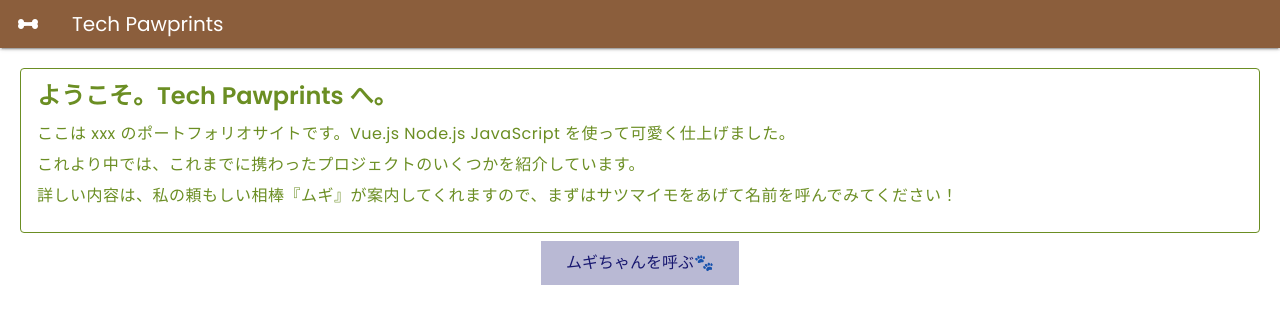
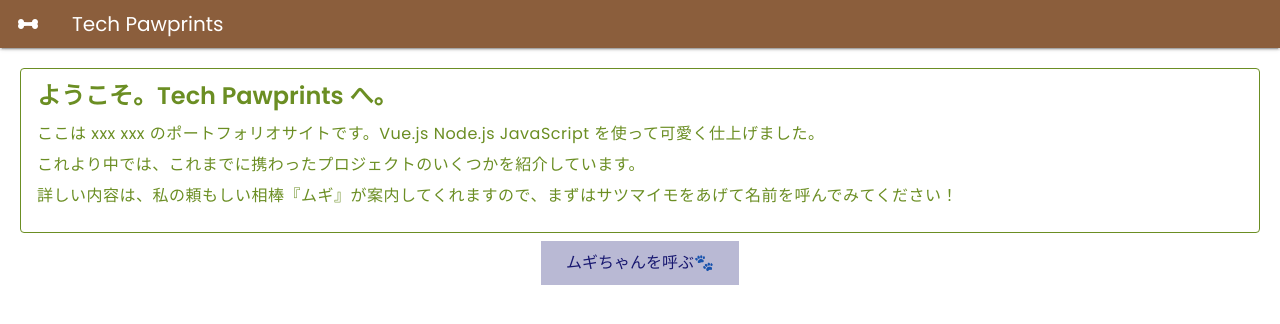
Before and after one commit to ameiro-lab/micro-service, a Vue app in the folder web/: page /welcome in a window 1280 px wide. Shown: the top 324 px of the page. Built offline with nearby package versions, Linux system fonts and the light colour scheme.

Commit message:
フロントエンド調整

```diff
--- a/web/src/locales/ja.js
+++ b/web/src/locales/ja.js
@@ -7,7 +7,7 @@ export default {
   // welcome
   'welcome.title' : 'ようこそ。Tech Pawprints へ。',
   'welcome.text' :
-    'ここは {me} のポートフォリオサイトです。Vue.js Node.js JavaScript を使って可愛く仕上げました。\n\
+    'ここは xxx xxx のポートフォリオサイトです。Vue.js Node.js JavaScript を使って可愛く仕上げました。\n\
     これより中では、これまでに携わったプロジェクトのいくつかを紹介しています。\n\
     詳しい内容は、私の頼もしい相棒『ムギ』が案内してくれますので、まずはサツマイモをあげて名前を呼んでみてください！',
   'welcome.btn' : 'ムギちゃんを呼ぶ🐾',
--- a/web/src/page/WelcomePage.vue
+++ b/web/src/page/WelcomePage.vue
@@ -29,7 +29,7 @@ const router = useRouter()
 const { t, locale } = useI18n()
 
 // i18nでメッセージを取得し、改行を処理
-const formattedText = ref(formatText(t('welcome.text', { me: 'xxx' })))
+const formattedText = ref(formatText(t('welcome.text')))
 
 // メニューページに遷移する
 function callMugi() {
```
